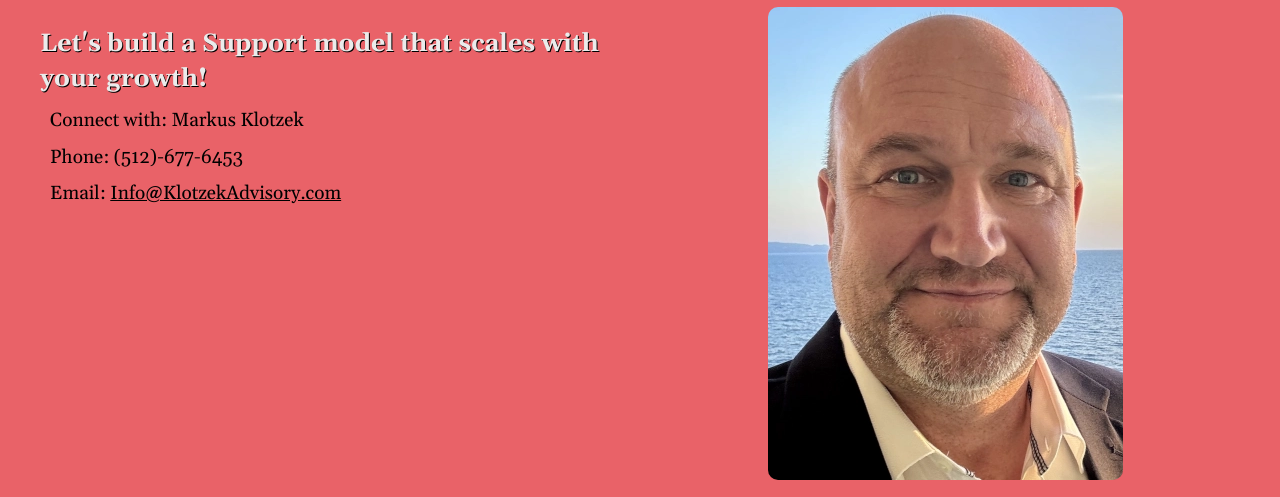
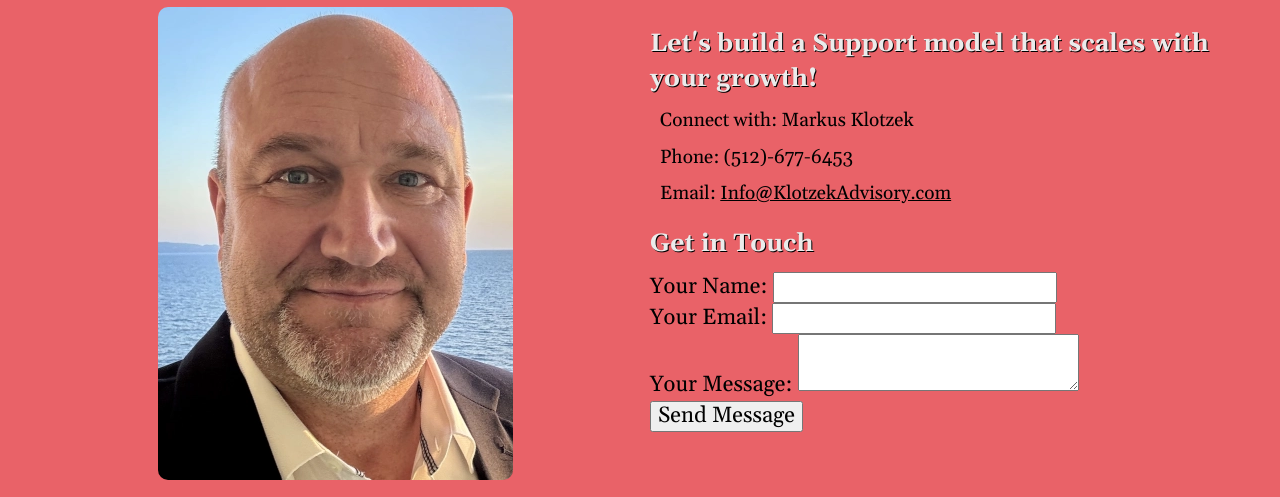
Before and after one commit to Cryneon/KlotzekAdvisory, a website built with Parcel: page Pages/contact.html in a window 1280 px wide. Shown: the part 133-630 px from the top of the page. Built offline with nearby package versions, Linux system fonts and the light colour scheme.

Commit message:
Added contact me page for testing.

```diff
--- a/Pages/contact.html
+++ b/Pages/contact.html
@@ -27,6 +27,13 @@
       <div class="container">
         <h2>Ready to transform your Post-Sales Customer Operations?</h2>
         <article class="grid grid5x1">
+          <picture class="contact__image">
+            <source
+              type="image/webp"
+              srcset="/Images/portrait.webp 1x, /Images/portrait@2x.webp 2x"
+            />
+            <img src="/Images/portrait.jpg" alt="A portrait of Markus" />
+          </picture>
           <div>
             <h3>Let's build a Support model that scales with your growth!</h3>
             <p class="contact__text">Connect with: Markus Klotzek</p>
@@ -37,14 +44,24 @@
                 >Info@KlotzekAdvisory.com</a
               >
             </p>
+            <h3>Get in Touch</h3>
+            <form name="contact" method="POST" netlify>
+              <p>
+                <label>Your Name: <input type="text" name="name" /></label>
+              </p>
+              <p>
+                <label>Your Email: <input type="email" name="email" /></label>
+              </p>
+              <p>
+                <label
+                  >Your Message: <textarea name="message"></textarea>
+                </label>
+              </p>
+              <p>
+                <button type="submit">Send Message</button>
+              </p>
+            </form>
           </div>
-          <picture class="contact__image">
-            <source
-              type="image/webp"
-              srcset="/Images/portrait.webp 1x, /Images/portrait@2x.webp 2x"
-            />
-            <img src="/Images/portrait.jpg" alt="A portrait of Markus" />
-          </picture>
         </article>
         <footer class="contact__footer">
           <p>Connect with us for a free 30-minute consultation!</p>
```
